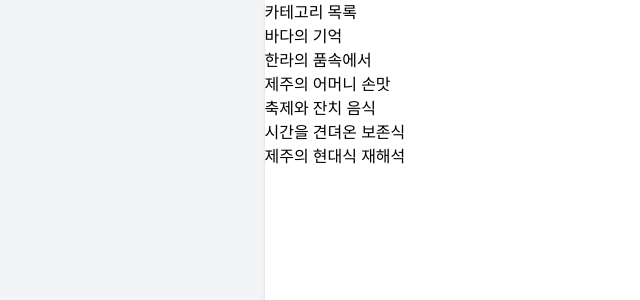
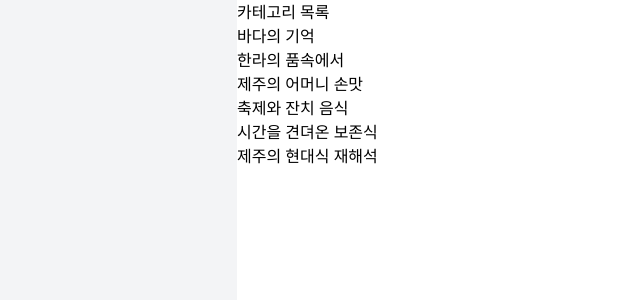
Before and after one commit to BlackFireHub/kochi_mangle_fe, a React (Vite) app: page / in a window 1280 px wide. Shown: the top 300 px of the page, without its empty margins (188-828 px from the left). Built offline with nearby package versions, Linux system fonts and the light colour scheme.

Commit message:
refactor: 레이아웃 변경

```diff
--- a/src/layouts/RootLayout.tsx
+++ b/src/layouts/RootLayout.tsx
@@ -15,10 +15,12 @@ const RootLayout = () => {
   }, [])
 
   return (
-    <div className="relative min-h-screen bg-gray-100">
-      <main className="absolute top-0 right-0 bottom-0 left-0 m-auto w-full max-w-[375px] bg-white shadow-md">
+    <div className="relative h-screen w-full">
+      <div className="fixed top-0 left-0 z-2 h-full w-full bg-gray-100" />
+
+      <div className="relative z-9 mx-auto flex min-h-full max-w-[430px] flex-col justify-between bg-white">
         {isLoading ? <SplashScreen /> : <Outlet />}
-      </main>
+      </div>
     </div>
   )
 }
```
